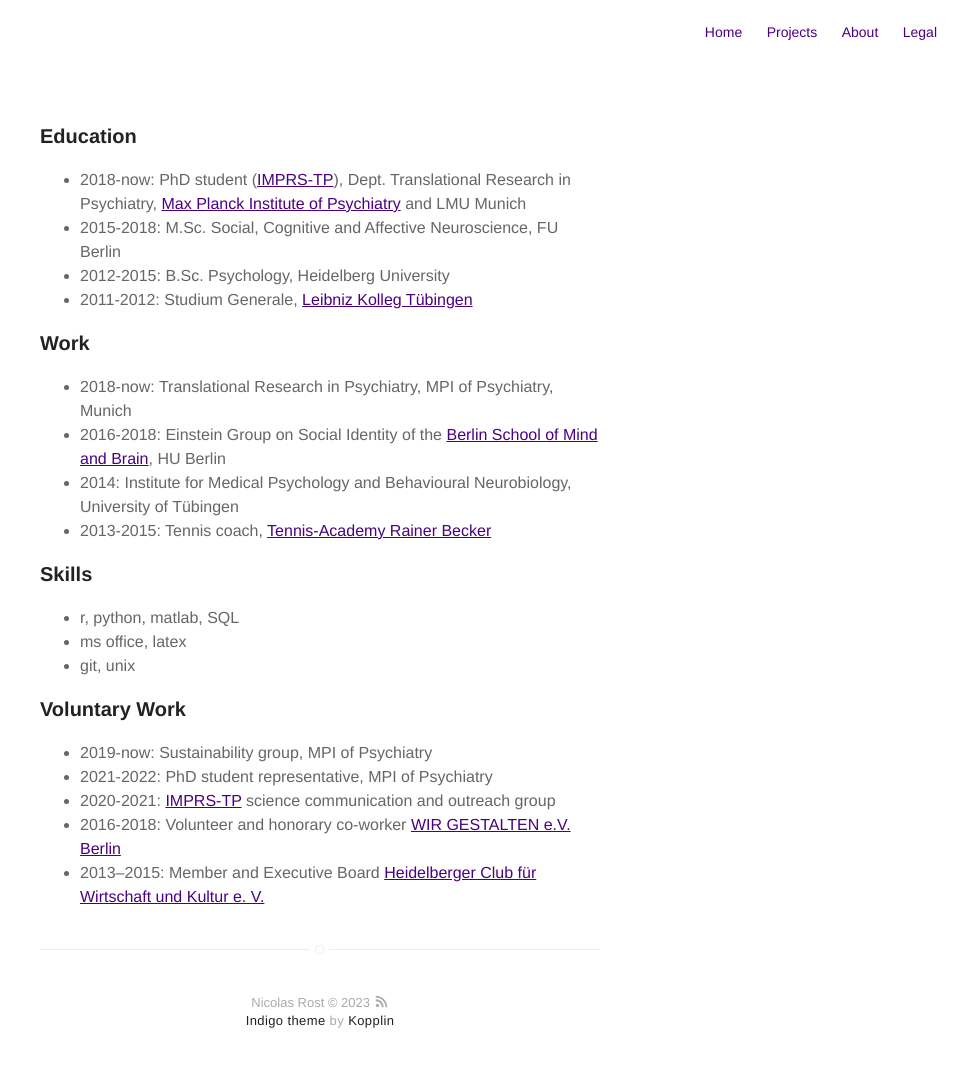
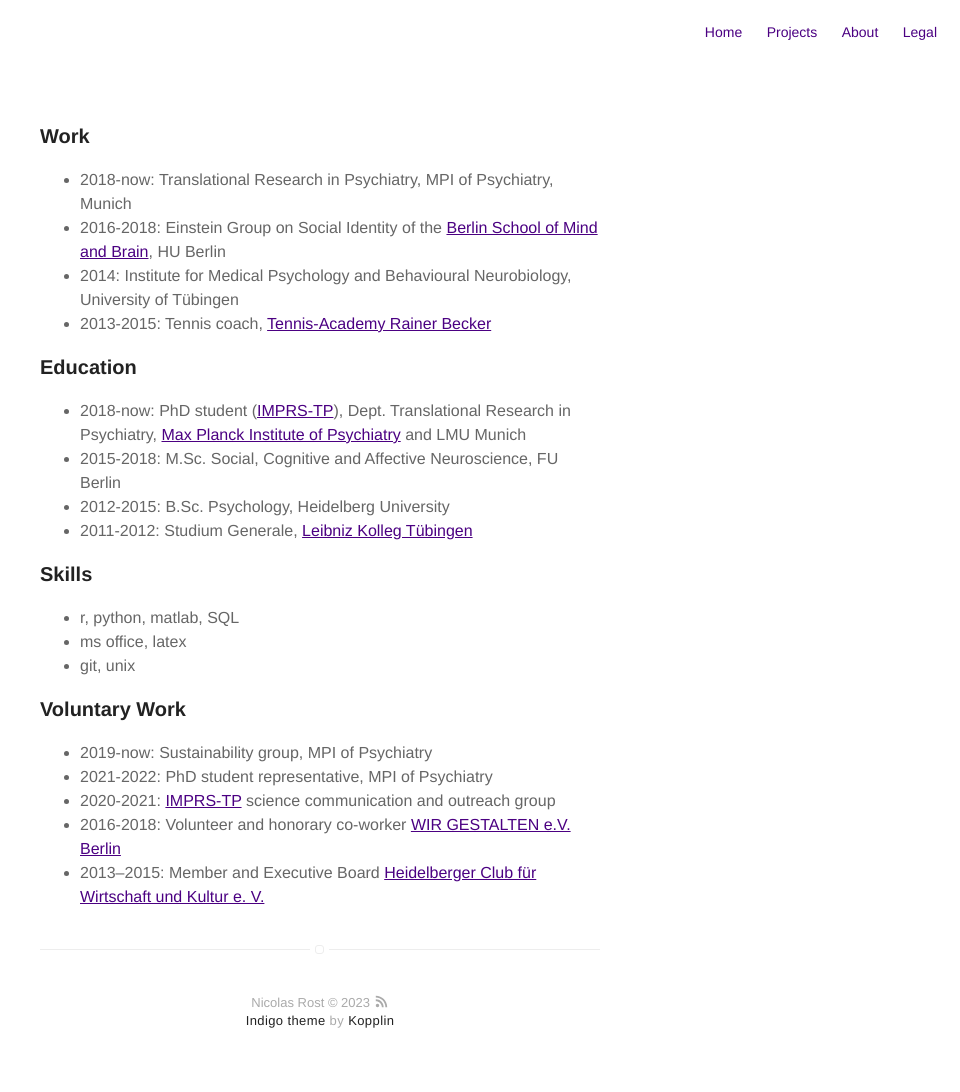
Before and after one commit to nicorost/nicorost.github.io, a Jekyll site: the page built from cv.md, in a window 1280 px wide. Shown: the whole page, without its empty margins (320-1280 px from the left). Built offline with Jekyll 4.4.1, drawn with Linux system fonts in a browser that asks for light colours; some of the changed lines change nothing that is shown.

Commit message:
changed order in cv

```diff
--- a/cv.md
+++ b/cv.md
@@ -2,6 +2,13 @@
 title: CV
 layout: page
 ---
+
+### Work
+
+* 2018-now:  Translational Research in Psychiatry, MPI of Psychiatry, Munich
+* 2016-2018: Einstein Group on Social Identity of the [Berlin School of Mind and Brain](http://www.mind-and-brain.de/home/), HU Berlin
+* 2014:	     Institute for Medical Psychology and Behavioural Neurobiology, University of Tübingen
+* 2013-2015: Tennis coach, [Tennis-Academy Rainer Becker](https://rainerbecker-tennis.de/)
 
 ### Education
 
@@ -9,13 +16,6 @@ layout: page
 * 2015-2018: M.Sc. Social, Cognitive and Affective Neuroscience, FU Berlin
 * 2012-2015: B.Sc. Psychology, Heidelberg University
 * 2011-2012: Studium Generale, [Leibniz Kolleg Tübingen](https://www.leibniz-kolleg.uni-tuebingen.de )
-
-### Work
-
-* 2018-now:  Translational Research in Psychiatry, MPI of Psychiatry, Munich
-* 2016-2018: Einstein Group on Social Identity of the [Berlin School of Mind and Brain](http://www.mind-and-brain.de/home/), HU Berlin
-* 2014:	     Institute for Medical Psychology and Behavioural Neurobiology, University of Tübingen
-* 2013-2015: Tennis coach, [Tennis-Academy Rainer Becker](https://rainerbecker-tennis.de/)
 
 ### Skills
 * r, python, matlab, SQL
```
